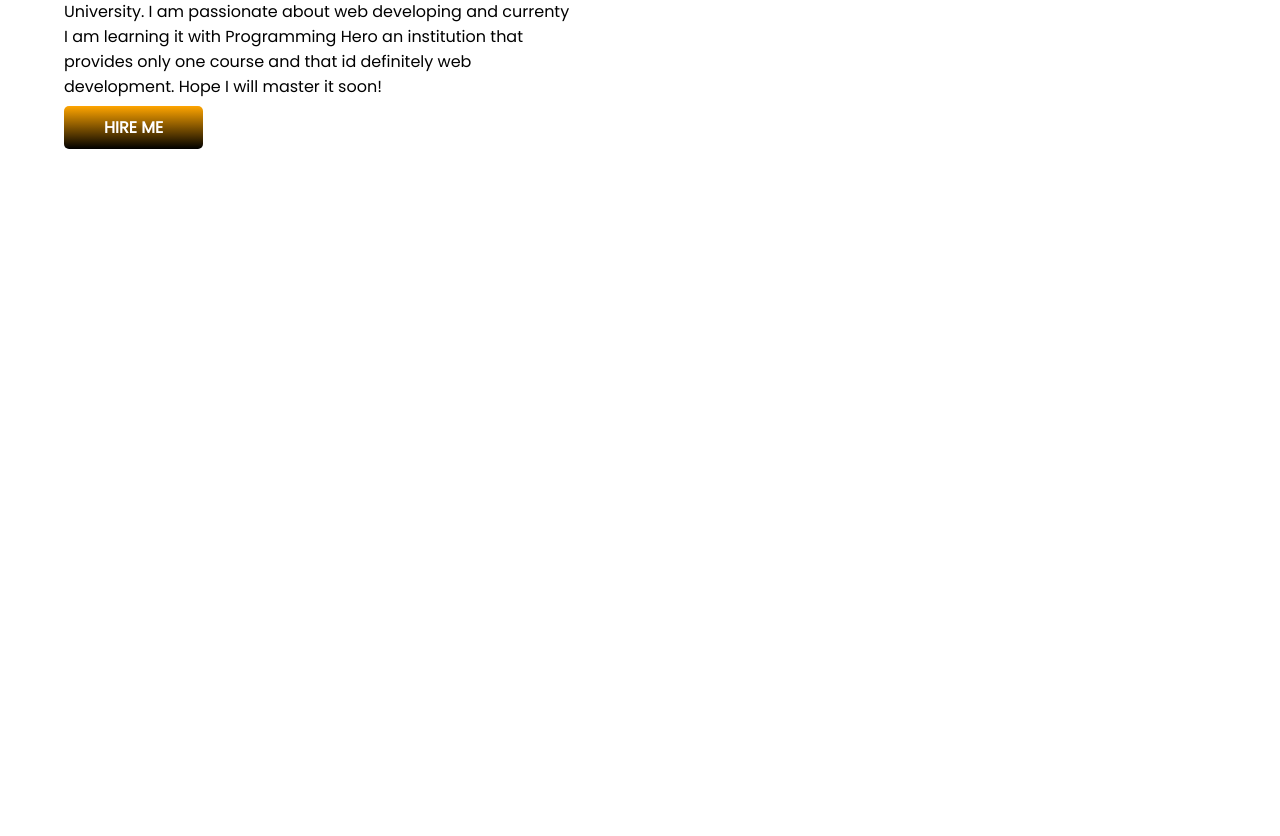
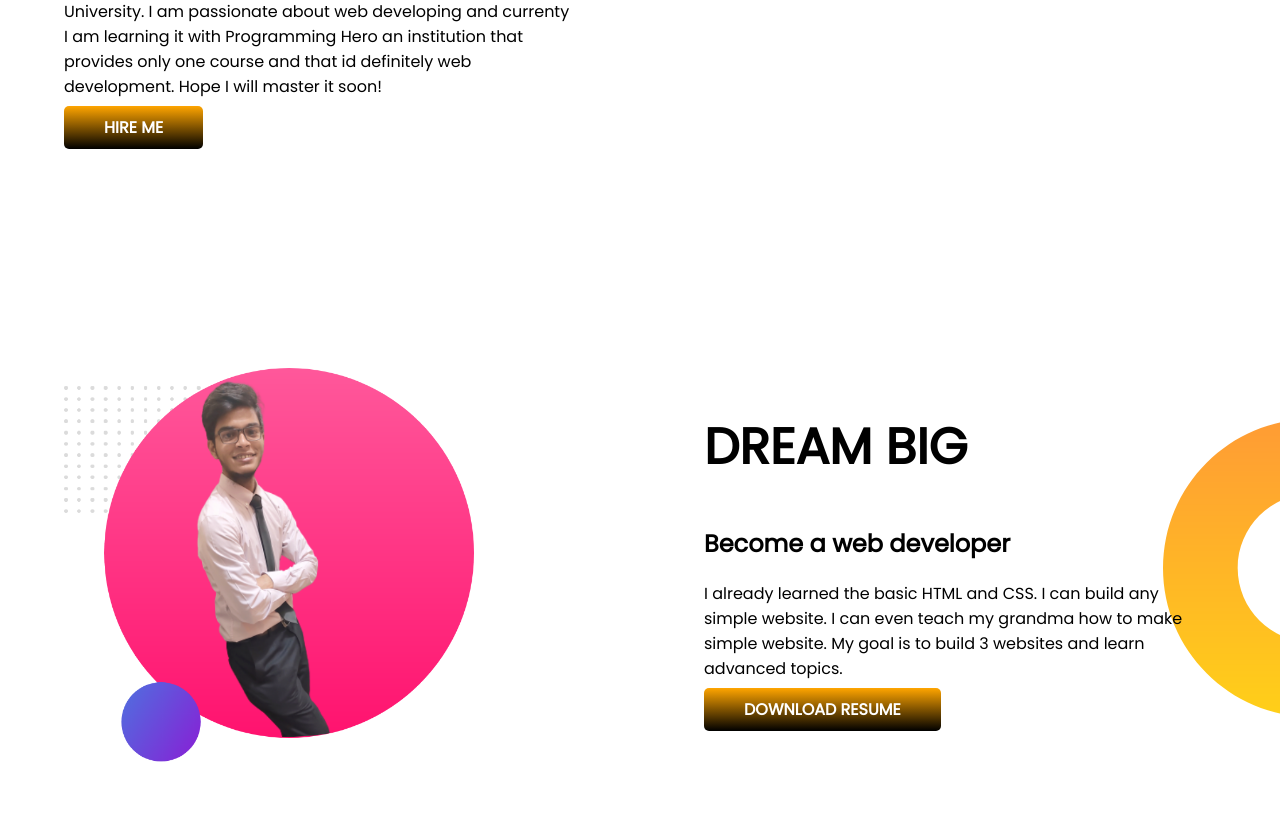
Before and after one commit to Amran-H/developer-portfolio, a plain HTML site: page index.html in a window 1280 px wide. Shown: the part 512-1348 px from the top of the page. Before the commit the page ends 800 px from the top, so only its background shows below. Drawn offline with Linux system fonts and the light colour scheme.

Commit message:
second section added

```diff
--- a/index.html
+++ b/index.html
@@ -33,6 +33,21 @@
         <div class="half-width"> <img src="images/my-bg (1).png" alt="">
         </div>
     </section>
+    <section class="dream-big">
+        <div class="half-width">
+            <img src="images/amran2.png" alt="">
+        </div>
+        <div class="half-width">
+            <h1>DREAM BIG</h1>
+            <h2>
+                Become a web developer
+            </h2>
+            <p>I already learned the basic HTML and CSS. I can build any simple website. I can even teach my grandma how
+                to make simple website. My goal is to build 3 websites and learn advanced topics.</p>
+            <a class="link-button" target="_blank" href="">DOWNLOAD RESUME</a>
+        </div>
+
+    </section>
 </body>
 
 </html>
--- a/style.css
+++ b/style.css
@@ -13,6 +13,7 @@ h1 {
 
 section {
     display: flex;
+    margin-bottom: 100px;
 }
 
 .half-width {
@@ -37,3 +38,9 @@ section {
     background-image: url(images/top-banner.png);
     background-repeat: no-repeat;
 }
+
+.dream-big {
+    background-image: url(images/dream-bg.png);
+    background-repeat: no-repeat;
+    background-position: right;
+}
```
